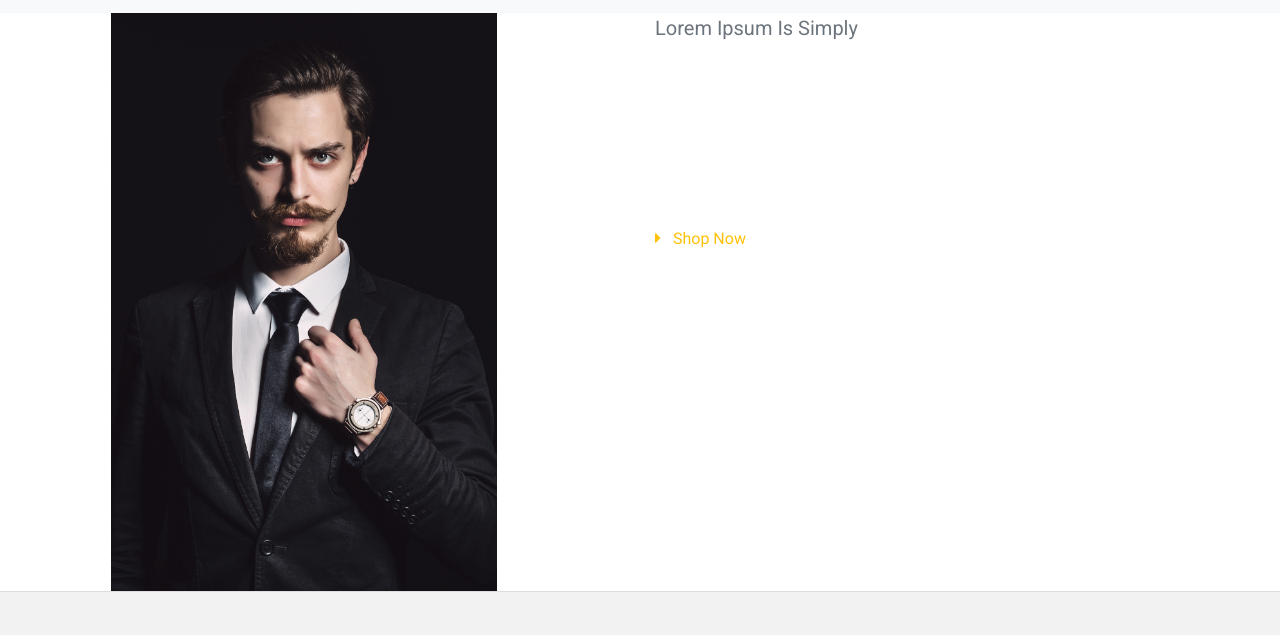
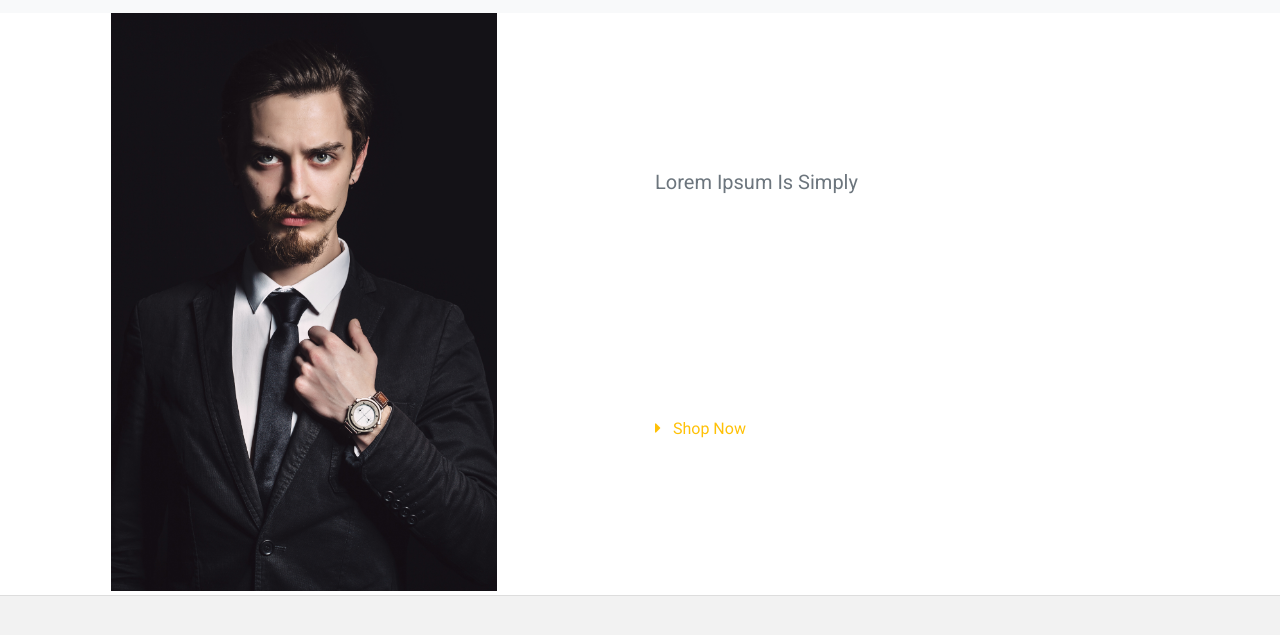
Before and after one commit to MarufAlAslam/watchfiverr, a plain HTML site: page index.html in a window 1280 px wide. Shown: the part 97-732 px from the top of the page. Drawn offline with nearby package versions, Linux system fonts and the light colour scheme; files whose address does not match are found by name.

Commit message:
Update style.css

```diff
--- a/style.css
+++ b/style.css
@@ -180,6 +180,45 @@ html{
 /* ===============================small footer====================================== */
 
 
+
+
+
+
+
+
+
+/* ==================================================================================== */
+/* ==================================================================================== */
+/* ==================================================================================== */
+/* ==================================================================================== */
+/* ==================================================================================== */
+/* ===================================index.html======================================= */
+
+
+
+/* ==================hero==================== */
+.hero{
+    background-color: var(--hero);
+}
+.hero-title{
+    margin: 30% 0;
+}
+h1{
+    font-size: 55px !important;
+}
+
+
+
+
+
+
+
+
+
+
+
+
+
 /* ===================media queries======================== */
 @media only screen and (max-width:1300px){
     .header .right {
```
